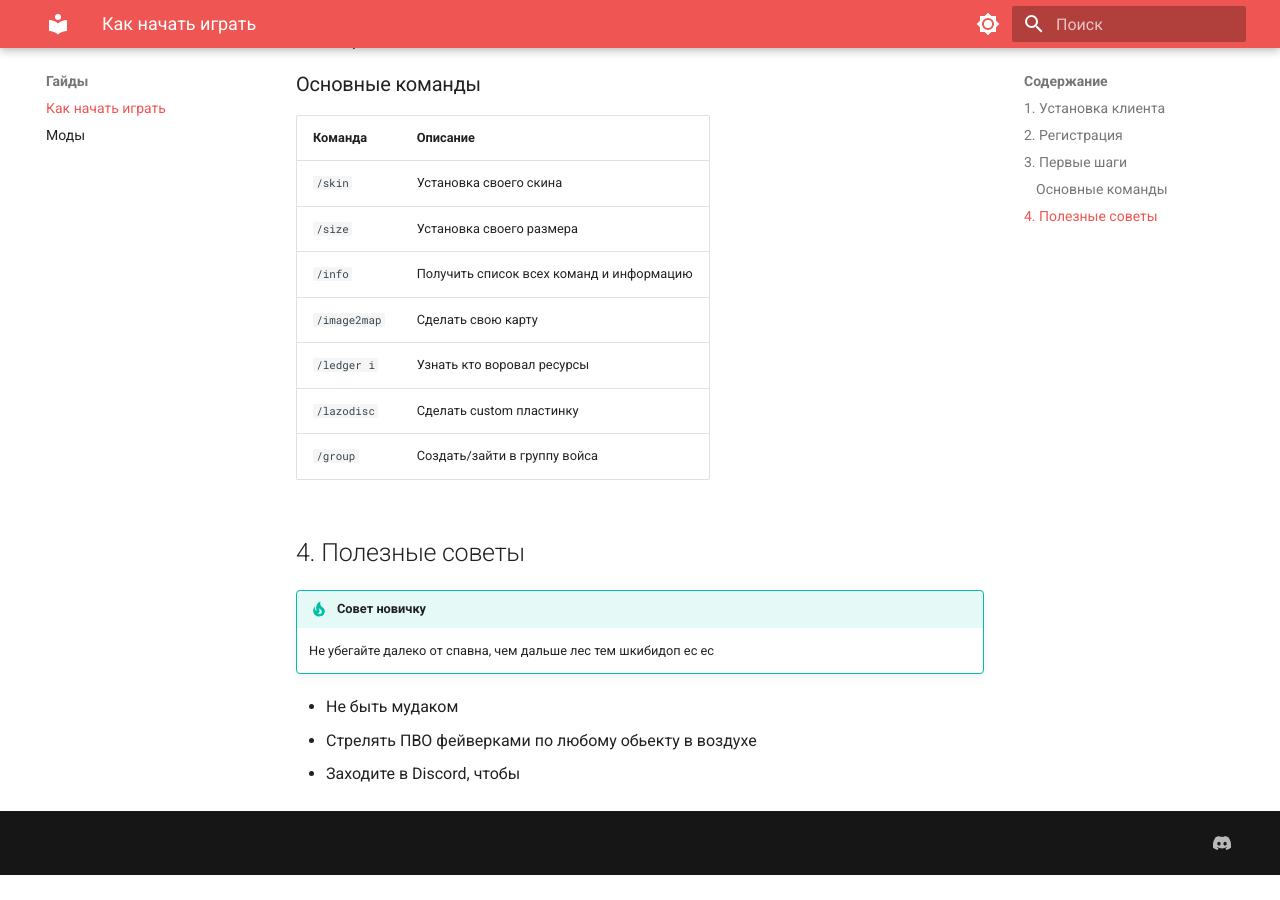
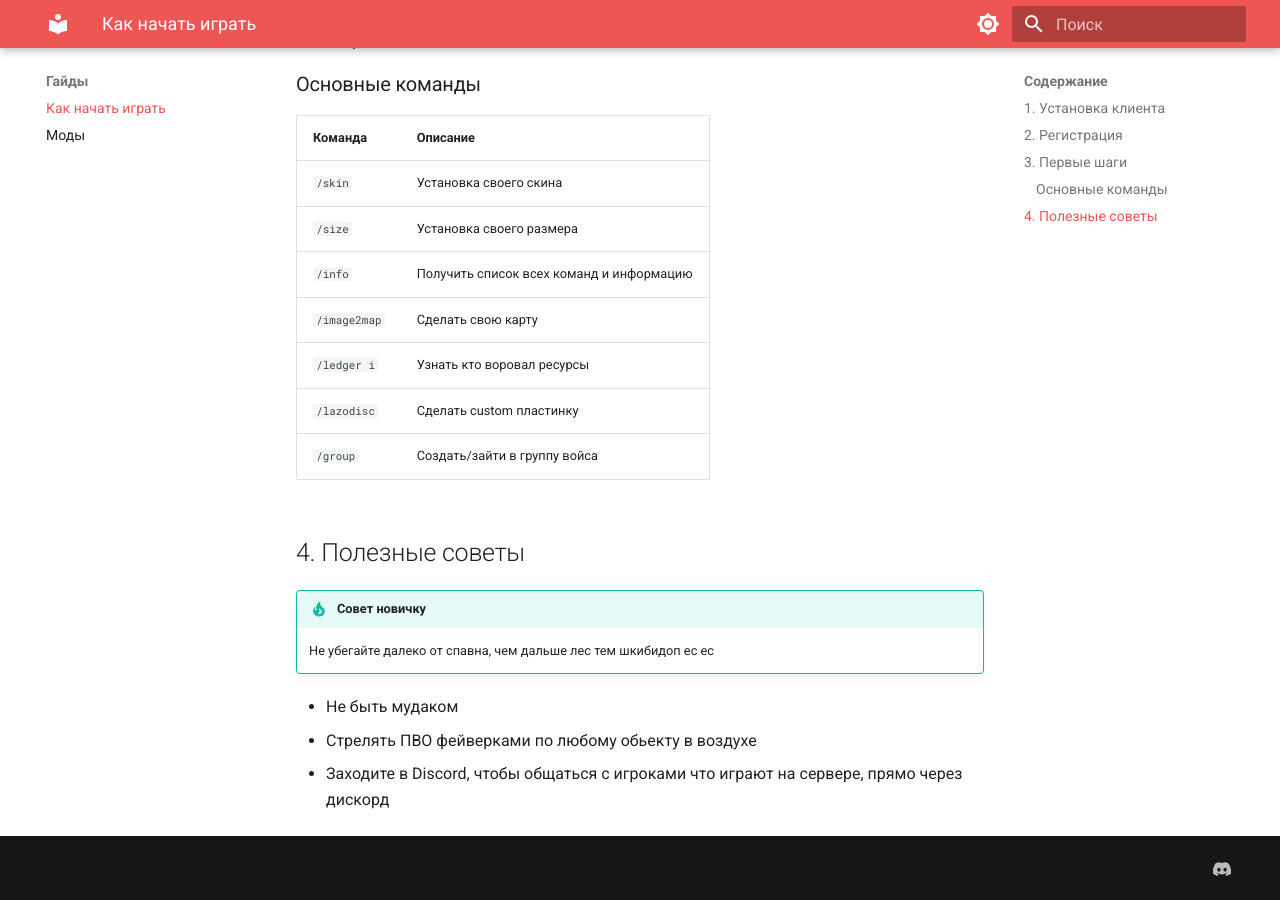
Before and after one commit to pluginfixs-a11y/redlight-wiki, an MkDocs documentation site: the page built from docs/guides/start.md, in a window 1280 px wide and 900 px high, scrolled down 809 px. Built offline with MkDocs 1.6.1 and Material for MkDocs 9.7.7, drawn with Linux system fonts in a browser that asks for light colours; before the commit the page ends 1684 px from its top, so only the background shows below that.

Commit message:
Update start.md

```diff
--- a/docs/guides/start.md
+++ b/docs/guides/start.md
@@ -53,4 +53,4 @@
 
 - Не быть мудаком
 - Стрелять ПВО фейверками по любому обьекту в воздухе
-- Заходите в Discord, чтобы
+- Заходите в Discord, чтобы общаться с игроками что играют на сервере, прямо через дискорд
```
